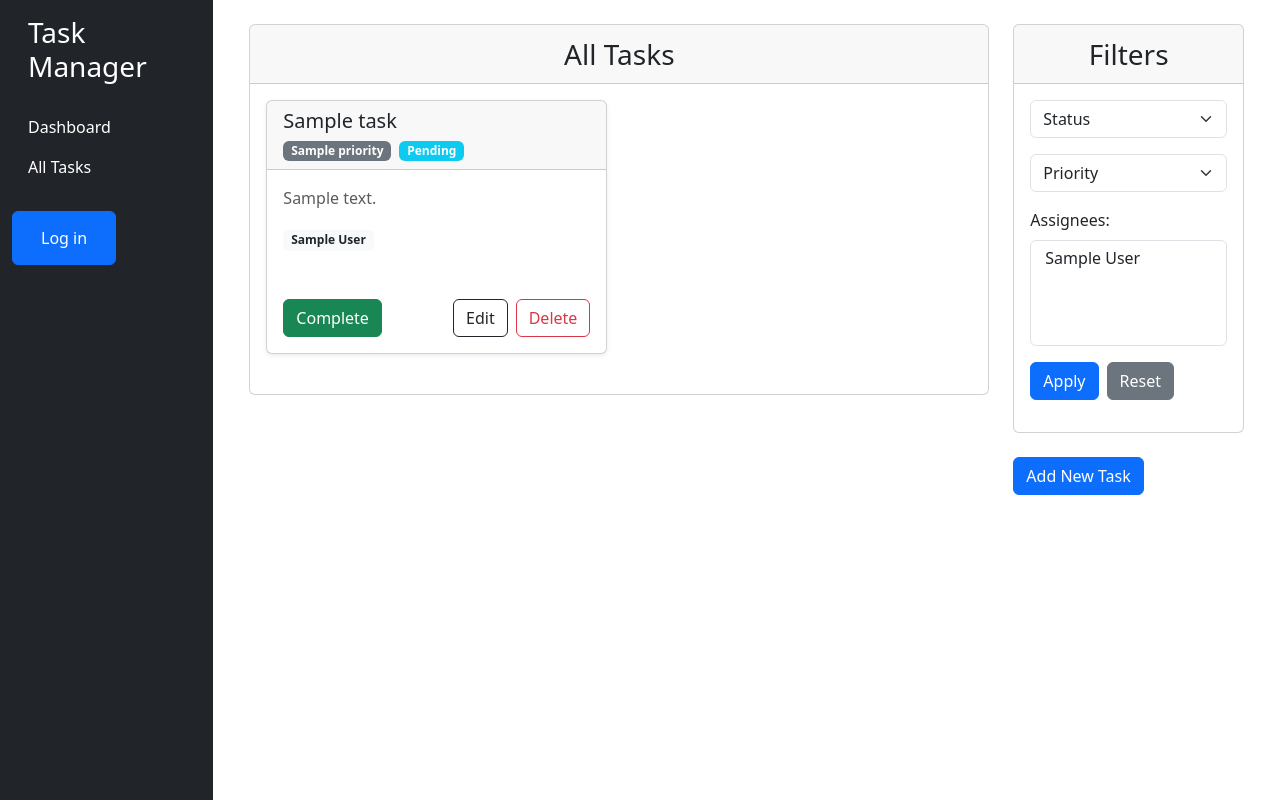
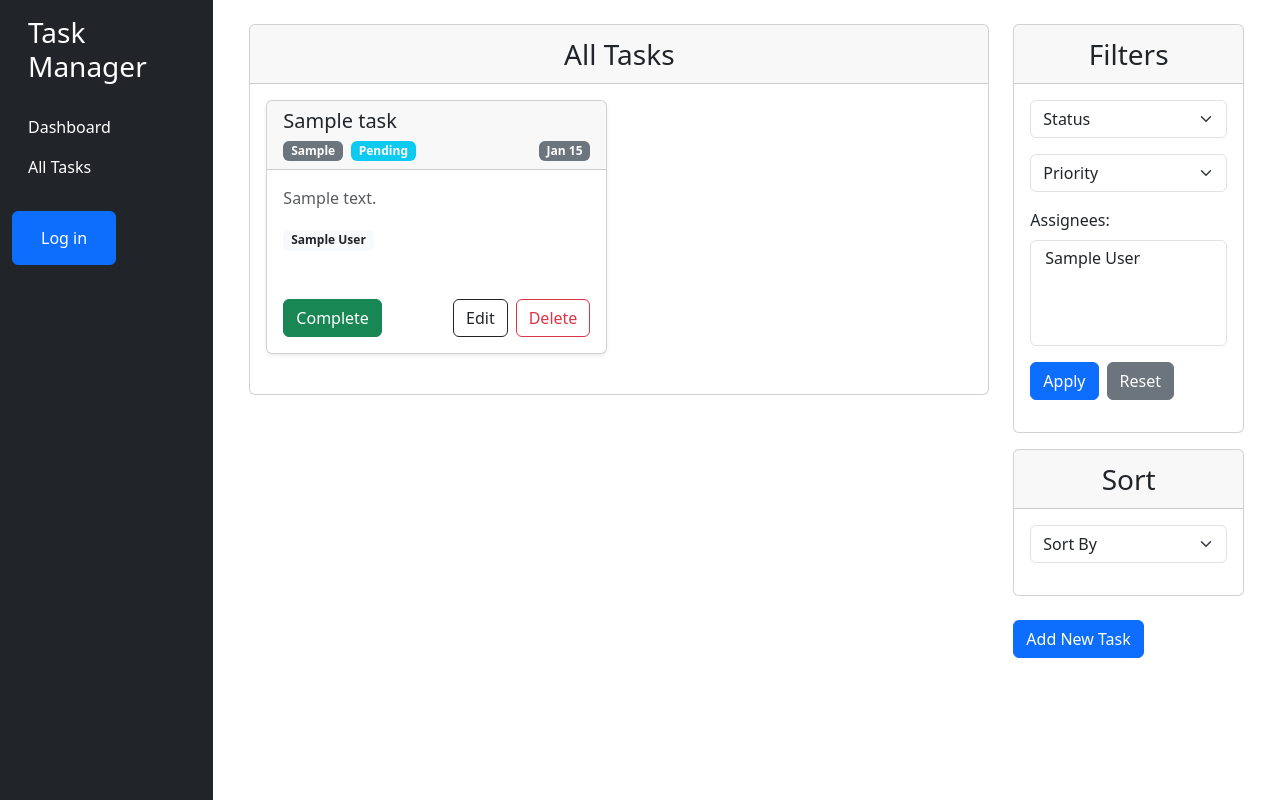
Before and after one commit to omerlenko/it-task-manager, a Django app: template templates/task_manager/task_list.html in a window 1280 px wide. Run offline with Django 5.2, Linux system fonts and the light colour scheme; tables that the repository leaves empty hold one stand-in row (values such as "Sample post"); the template is opened without the code that fills it: values that come from a table or form of the project are taken from there, most other values are stand-ins (such as "Sample title", 1, 10 or a date in 2020).

Commit message:
add sort by window under the filter window in the task_list template

```diff
--- a/templates/task_manager/task_list.html
+++ b/templates/task_manager/task_list.html
@@ -22,16 +22,18 @@
 
                         <div class="d-flex">
                           <span class="badge me-2
-                              {% if task.priority == "Urgent" %} bg-danger
-                              {% elif task.priority == "High" %} bg-warning
-                              {% elif task.priority == "Medium" %} bg-primary
+                              {% if task.priority == "1" %} bg-danger
+                              {% elif task.priority == "2" %} bg-warning
+                              {% elif task.priority == "3" %} bg-primary
                               {% else %} bg-secondary {% endif %}">
-                            {{ task.priority }}
+                            {{ task.get_priority_display }}
                           </span>
 
-                          <span class="badge {% if task.is_completed %} bg-success {% else %} bg-info {% endif %}">
+                          <span class="badge {% if task.is_completed %} bg-success {% else %} bg-info {% endif %} me-auto">
                             {% if task.is_completed %} Completed {% else %} Pending {% endif %}
                           </span>
+
+                          <span class="badge bg-secondary">{{ task.deadline|date:"M d" }}</span>
                         </div>
                       </div>
 
@@ -77,14 +79,15 @@
         </div>
 
       <div class="col-md-3">
-        <div class="card">
+        <div class="card mb-3" >
           <div class="card-header text-center fs-3">Filters</div>
           <div class="card-body">
 
             <form method="GET" class="mb-3">
 
+              <input type="hidden" name="sort" value="{{ selected_sort }}">
+
               <div class="mb-3">
-{#                  <label for="is_completed" class="form-label">Status:</label>#}
                 <select name="is_completed" class="form-select">
                   <option value="">Status</option>
                   <option value="False" {% if selected_is_completed == "False" %}selected{% endif %}>Pending</option>
@@ -93,13 +96,12 @@
               </div>
 
               <div class="mb-3">
-{#                <label for="priority" class="form-label">Priority:</label>#}
                 <select name="priority" class="form-select">
                   <option value="">Priority</option>
-                  <option value="Low" {% if selected_priority == "Low" %}selected{% endif %}>Low</option>
-                  <option value="Medium" {% if selected_priority == "Medium" %}selected{% endif %}>Medium</option>
-                  <option value="High" {% if selected_priority == "High" %}selected{% endif %}>High</option>
-                  <option value="Urgent" {% if selected_priority == "Urgent" %}selected{% endif %}>Urgent</option>
+                  <option value="4" {% if selected_priority == "4" %}selected{% endif %}>Low</option>
+                  <option value="3" {% if selected_priority == "3" %}selected{% endif %}>Medium</option>
+                  <option value="2" {% if selected_priority == "2" %}selected{% endif %}>High</option>
+                  <option value="1" {% if selected_priority == "1" %}selected{% endif %}>Urgent</option>
                 </select>
               </div>
 
@@ -121,6 +123,34 @@
             </form>
           </div>
         </div>
+
+        <div class="card">
+          <div class="card-header text-center fs-3">Sort</div>
+          <div class="card-body">
+
+            <form method="GET" class="mb-3">
+              <input type="hidden" name="is_completed" value="{{ selected_is_completed }}">
+              <input type="hidden" name="priority" value="{{ selected_priority }}">
+              {% for assignee in selected_assignees %}
+                <input type="hidden" name="assignees" value="{{ assignees }}">
+              {% endfor %}
+
+              <div class="mb-3">
+                <select name="sort" class="form-select" onchange="this.form.submit()">
+                  <option value="">Sort By</option>
+                  <option value="priority_desc" {% if selected_sort == "priority_desc" %}selected{% endif %}>Priority (Urgent → Low)</option>
+                  <option value="priority_asc" {% if selected_sort == "priority_asc" %}selected{% endif %}>Priority (Low → Urgent)</option>
+                  <option value="status_desc" {% if selected_sort == "status_desc" %}selected{% endif %}>Status (Completed first)</option>
+                  <option value="status_asc" {% if selected_sort == "status_asc" %}selected{% endif %}>Status (Pending first)</option>
+                  <option value="deadline_asc" {% if selected_sort == "deadline_asc" %}selected{% endif %}>Deadline (Soonest first)</option>
+                  <option value="deadline_desc" {% if selected_sort == "deadline_desc" %}selected{% endif %}>Deadline (Farthest first)</option>
+                </select>
+              </div>
+
+            </form>
+          </div>
+        </div>
+
         <div class="mt-4">
           <a href="{% url "task_manager:task-create" %}" class="btn btn-primary">Add New Task</a>
         </div>
```
